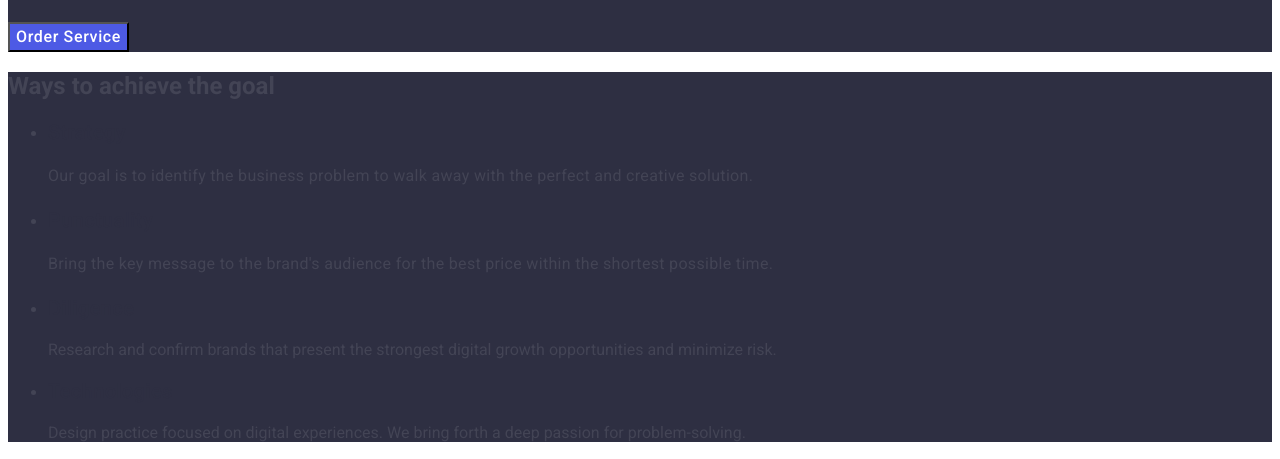
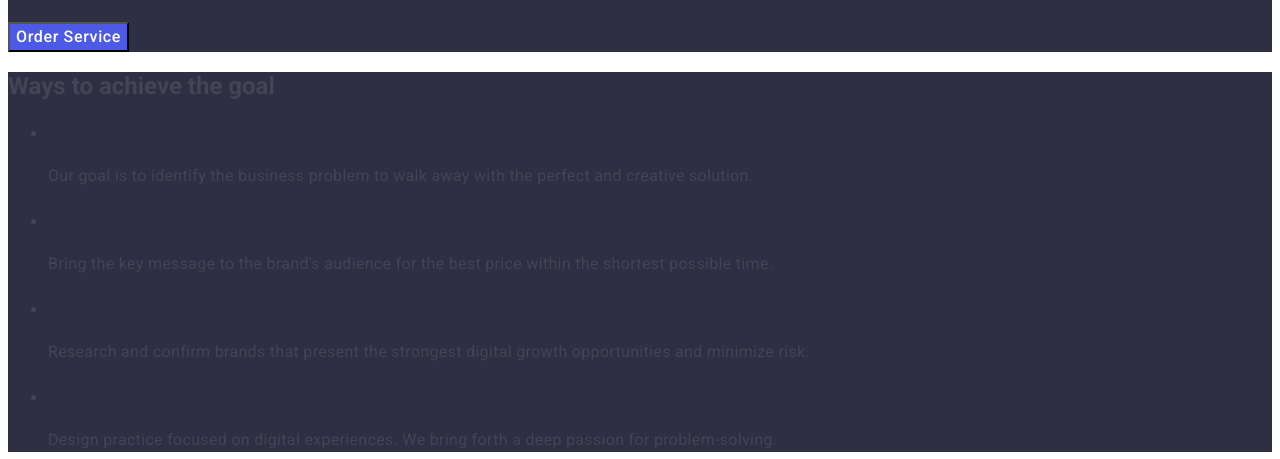
Before and after one commit to stselen07/goit-markup-hw-02, a plain HTML site: page index.html in a window 1280 px wide. Shown: the part 312-771 px from the top of the page. Drawn offline with Linux system fonts and the light colour scheme.

Commit message:
Update index.html

```diff
--- a/index.html
+++ b/index.html
@@ -53,13 +53,13 @@
                 </li>
                 <li>
                     <h3 class="sub-header">Diligence</h3>
-                    <p>
+                    <p class="sub-header-desk">
                         Research and confirm brands that present the strongest digital growth opportunities and minimize risk.
                     </p>
                 </li>
                 <li>
                     <h3 class="sub-header">Technologies</h3>
-                    <p>
+                    <p class="sub-header-desk">
                         Design practice focused on digital experiences. We bring forth a deep passion for problem-solving.
                     </p>
                 </li>
```
